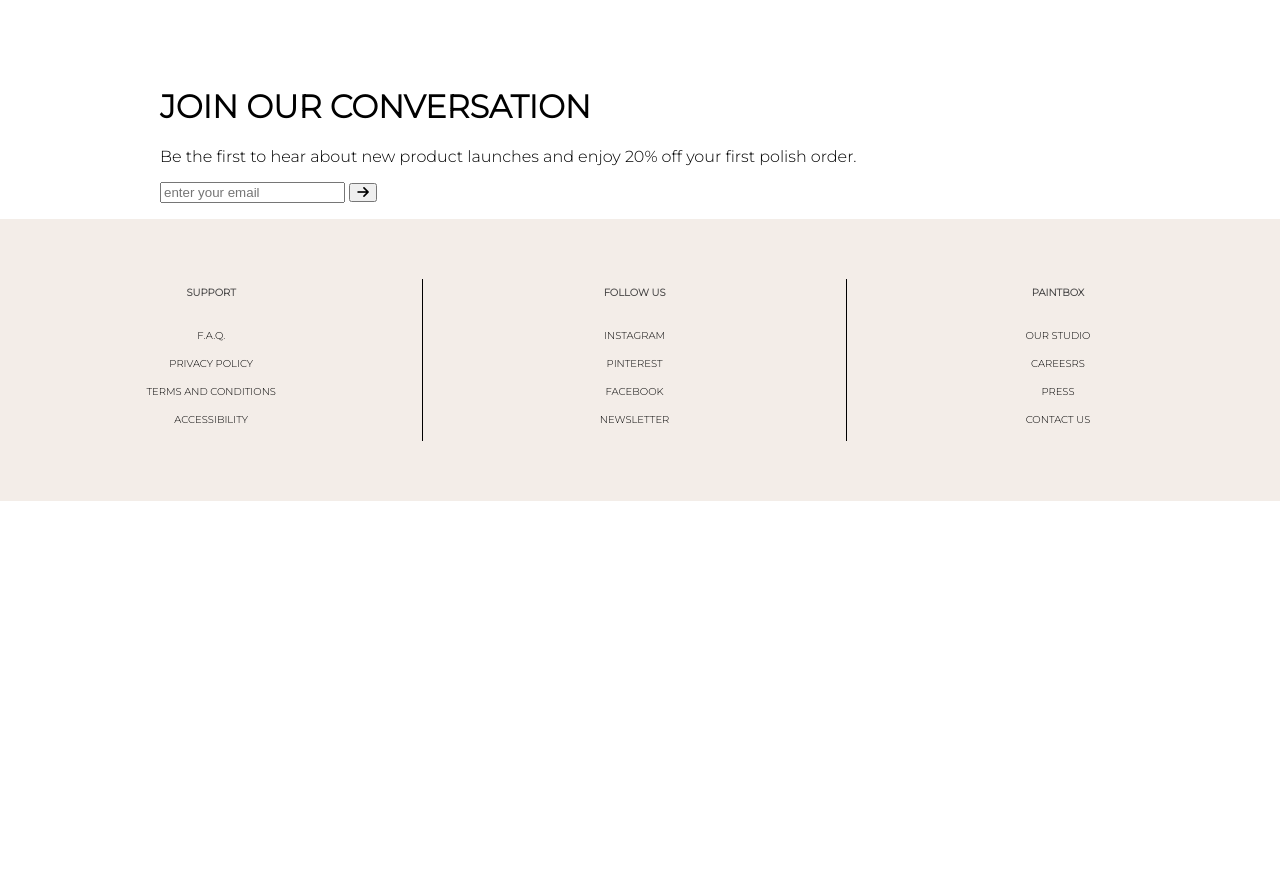
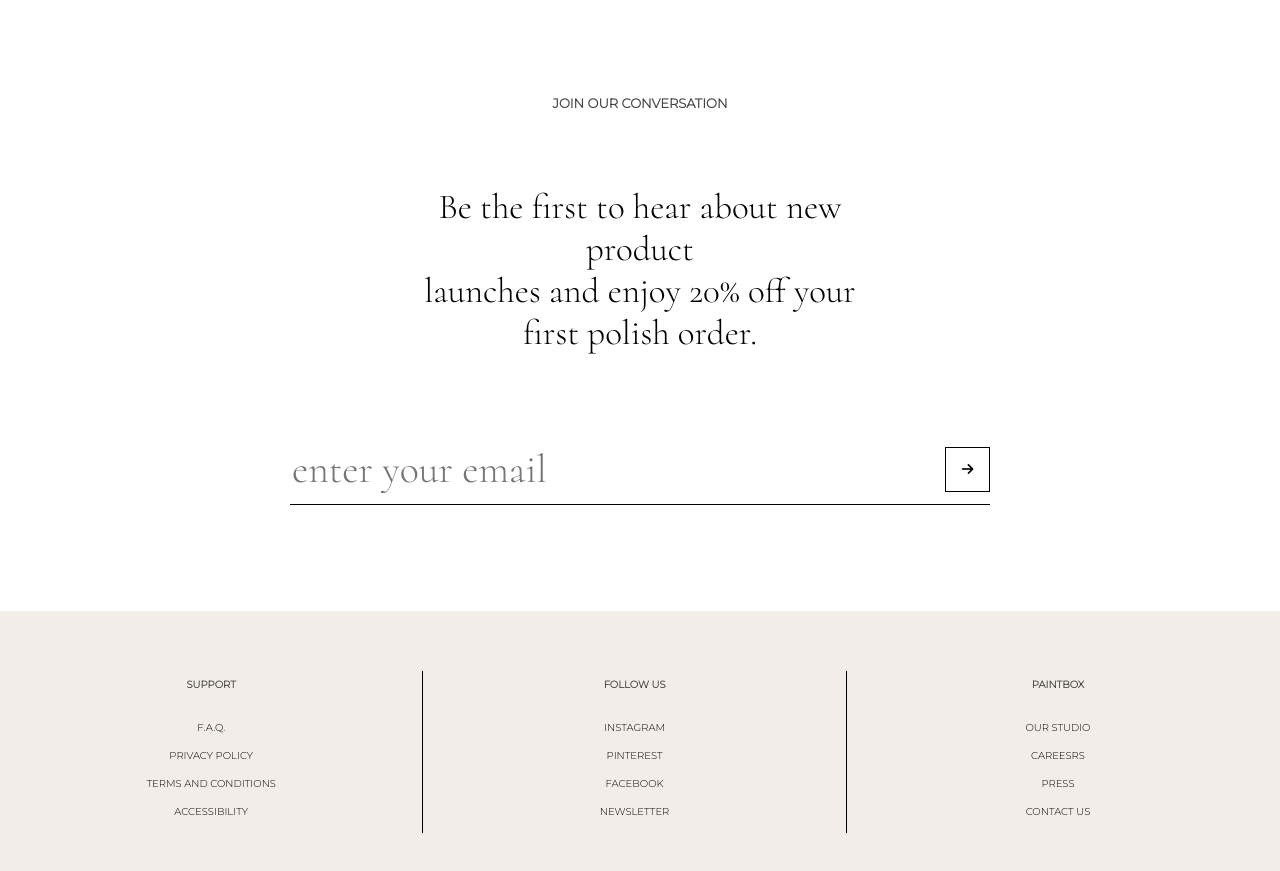
Before and after one commit to dpqls0356/5_css_master, a website: page PaintBox/index.html in a window 1280 px wide. Shown: the part 3660-4531 px from the top of the page. Before the commit the page ends 4161 px from the top, so only its background shows below. Drawn offline with Linux system fonts and the light colour scheme.

Commit message:
email 입력 파트 구현

```diff
--- a/PaintBox/index.html
+++ b/PaintBox/index.html
@@ -91,14 +91,14 @@
       <div class="history-text">
         <div class="history-text-days">Dec 14, 2022</div>
         <div class="history-text-name">Nails of NEW YORK, Morgan Thomas</div>
-        <a href="">READ STORY <i class="fa-solid fa-arrow-right"></i></a>
+        <a href="">READ STORY&nbsp&nbsp<i class="fa-solid fa-arrow-right"></i></a>
       </div>
     </div>
     <div class="history-box">
       <div class="history-text">
         <div class="history-text-days">Dec 8, 2022</div>
         <div class="history-text-name">New and Now : Holiday's 22 Like satin</div>
-        <a href="">READ STORY <i class="fa-solid fa-arrow-right"></i></a>
+        <a href="">READ STORY&nbsp&nbsp<i class="fa-solid fa-arrow-right"></i></a>
       </div>
       <div class="history-img">
         <img src="/img/8.webp">
@@ -117,7 +117,7 @@
     </div>
     <div class="alarm-service">
       <h1>JOIN OUR CONVERSATION</h1>
-      <p>Be the first to hear about new product launches and enjoy 20% off your first polish order.</p>
+      <p>Be the first to hear about new product<br>launches and enjoy 20% off your first polish order.</p>
       <form>
         <input type="email" placeholder="enter your email">
         <button><i class="fa-solid fa-arrow-right"></i></button>
--- a/PaintBox/src/scss/styles.scss
+++ b/PaintBox/src/scss/styles.scss
@@ -232,3 +232,42 @@
     }
   }
 }
+.alarm-service {
+  display: flex;
+  flex-direction: column;
+  justify-content: center;
+  align-items: center;
+  margin-bottom: 90px;
+  h1 {
+    font-size: 13px;
+    color: $gray-color;
+    margin-bottom: 40px;
+  }
+  p {
+    font-size: 35px;
+    width: 50%;
+    text-align: center;
+    font-family: $second-font;
+    margin-bottom: 80px;
+  }
+  form {
+    width: 700px;
+    border-bottom: 1px solid black;
+    display: flex;
+    justify-content: space-between;
+    align-items: center;
+  }
+  input {
+    font-size: 40px;
+    font-family: $second-font;
+    color: #9d9d9c;
+    height: 70px;
+    border: none;
+  }
+  button {
+    border: 1px solid black;
+    background-color: inherit;
+    width: 45px;
+    height: 45px;
+  }
+}
```
Also changed, not shown: PaintBox/dest/css/styles.css.
